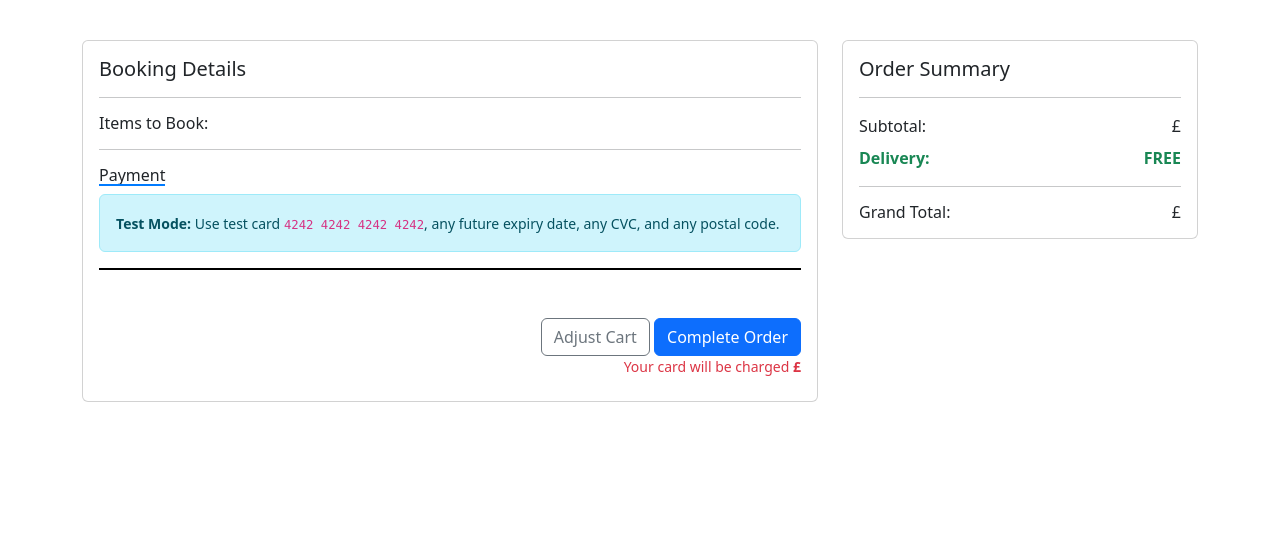
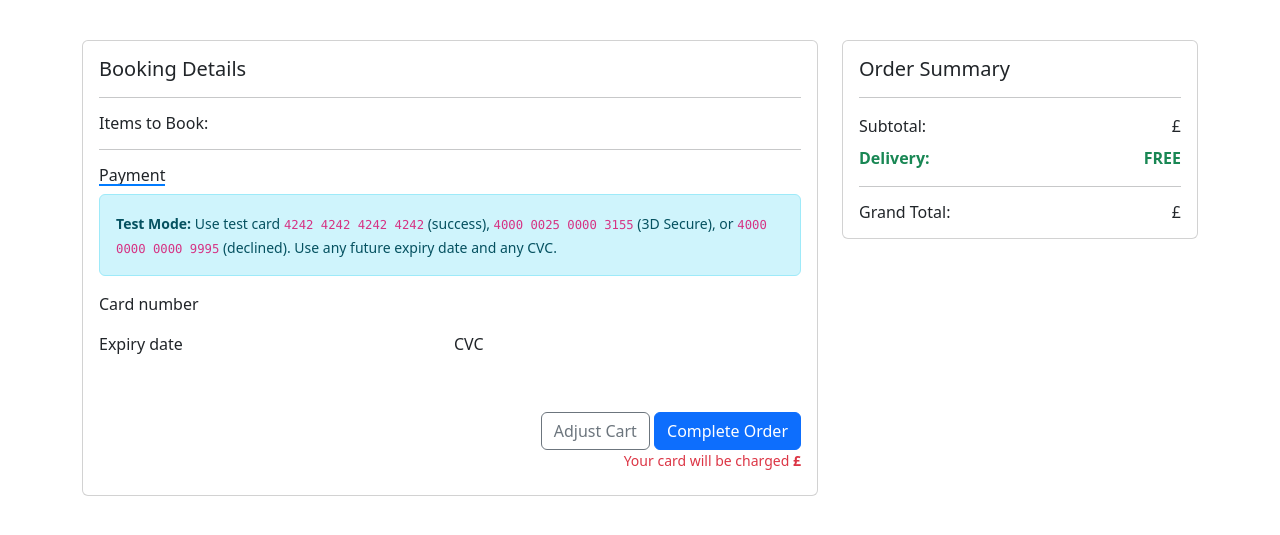
Before and after one commit to JModi16/classbooking, a Django app: template templates/checkout/checkout.html in a window 1280 px wide. Shown: the part 96-631 px from the top of the page. Run offline with Django 3.2, Linux system fonts and the light colour scheme; the template is opened without the code that fills it, so the values that code supplies are empty; some libraries are stand-ins or nearby versions.

Commit message:
Update checkout.html with split Stripe card fields and no ZIP

```diff
--- a/templates/checkout/checkout.html
+++ b/templates/checkout/checkout.html
@@ -128,12 +128,25 @@
                             <div class="alert alert-info mb-3">
                                 <small>
                                     <i class="fas fa-info-circle"></i>
-                                    <strong>Test Mode:</strong> Use test card <code>4242 4242 4242 4242</code>, any future expiry date, any CVC, and any postal code.
+                                    <strong>Test Mode:</strong> Use test card <code>4242 4242 4242 4242</code> (success), <code>4000 0025 0000 3155</code> (3D Secure), or <code>4000 0000 0000 9995</code> (declined). Use any future expiry date and any CVC.
                                 </small>
                             </div>
 
-                            <!-- Stripe Card Element -->
-                            <div id="card-element" class="mb-3"></div>
+                            <!-- Stripe Split Card Elements -->
+                            <div class="mb-3">
+                                <label class="form-label" for="card-number-element">Card number</label>
+                                <div id="card-number-element" class="mb-2"></div>
+                                <div class="row g-2">
+                                    <div class="col-md-6">
+                                        <label class="form-label" for="card-expiry-element">Expiry date</label>
+                                        <div id="card-expiry-element"></div>
+                                    </div>
+                                    <div class="col-md-6">
+                                        <label class="form-label" for="card-cvc-element">CVC</label>
+                                        <div id="card-cvc-element"></div>
+                                    </div>
+                                </div>
+                            </div>
 
                             <!-- Display error messages -->
                             <div id="card-errors" class="mb-3 text-danger" role="alert"></div>
```
